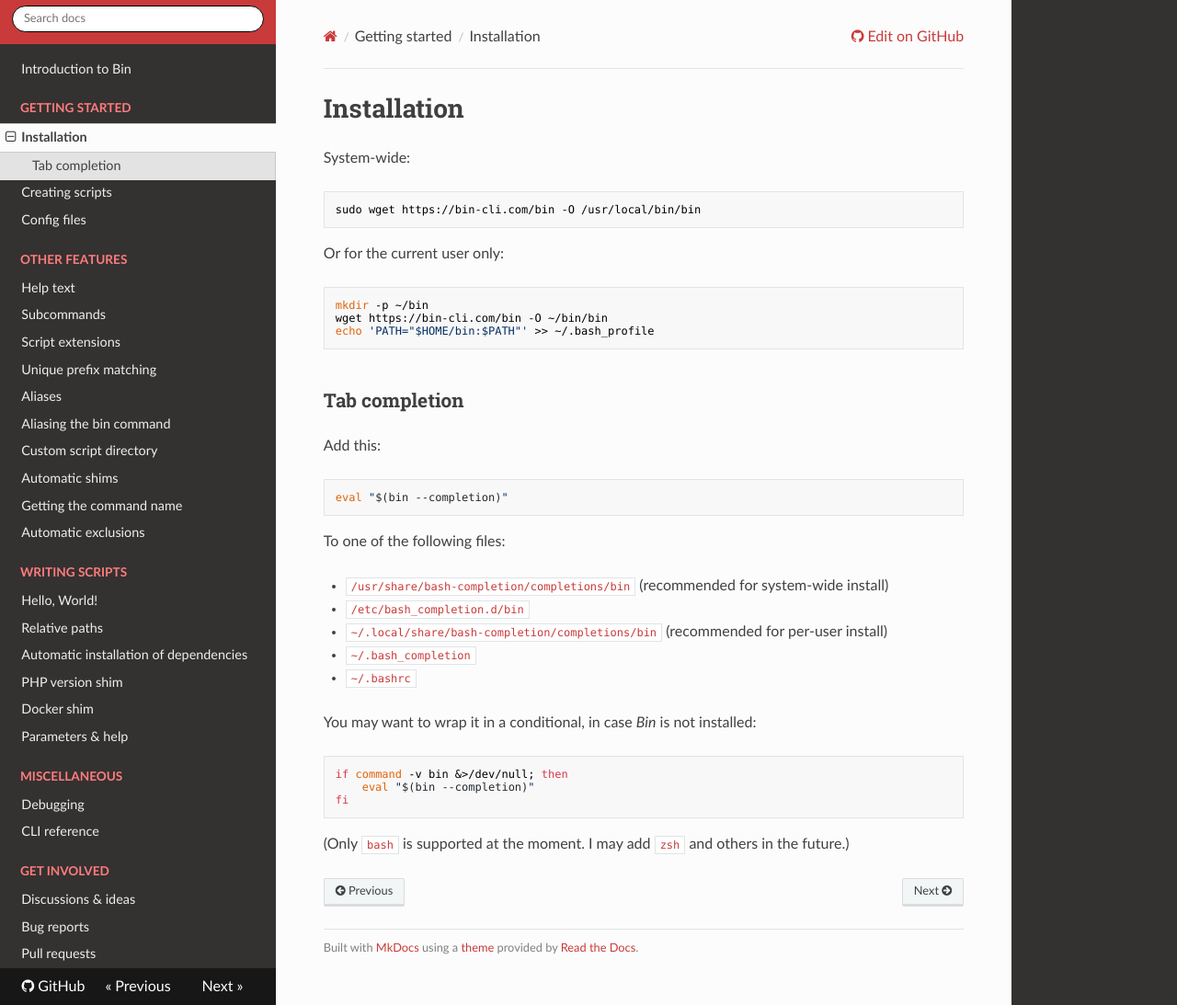
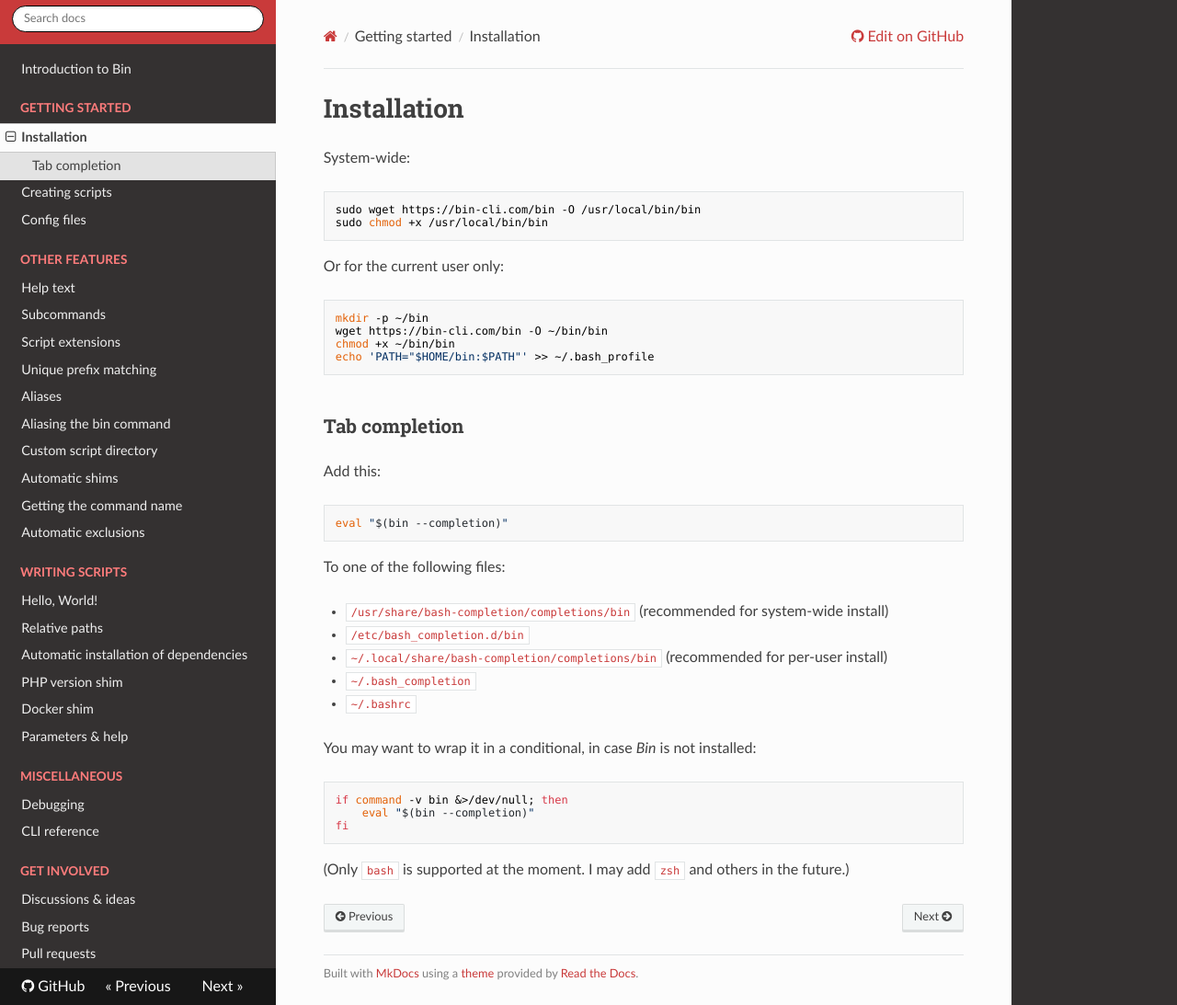
Before and after one commit to bin-cli/bin-cli, an MkDocs documentation site: the page built from docs/installation.md, in a window 1280 px wide and 1093 px high. Shown: the whole window at 92% size. Built offline with MkDocs 1.6.1, drawn with Linux system fonts in a browser that asks for light colours; nearby versions of some CDN libraries.

Commit message:
Need to chmod +x after downloading

````diff
--- a/docs/installation.md
+++ b/docs/installation.md
@@ -4,6 +4,7 @@ System-wide:
 
 ```bash
 sudo wget https://bin-cli.com/bin -O /usr/local/bin/bin
+sudo chmod +x /usr/local/bin/bin
 ```
 
 Or for the current user only:
@@ -11,6 +12,7 @@ Or for the current user only:
 ```bash
 mkdir -p ~/bin
 wget https://bin-cli.com/bin -O ~/bin/bin
+chmod +x ~/bin/bin
 echo 'PATH="$HOME/bin:$PATH"' >> ~/.bash_profile
 ```
 
````
